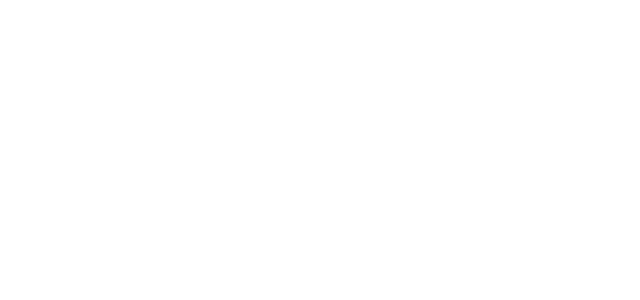
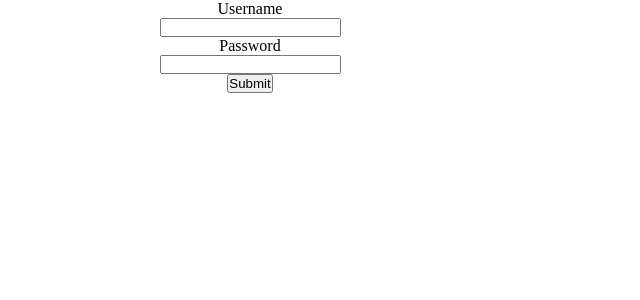
Before and after one commit to AliceWeng/Hello-World, a React (Create React App) app: page / in a window 1280 px wide. Shown: the top 300 px of the page, without its empty margins (0-640 px from the left). Built offline with nearby package versions, Linux system fonts and the light colour scheme.

Commit message:
created a sign up form

```diff
--- a/src/App.css
+++ b/src/App.css
@@ -3,3 +3,10 @@
   padding: 0;
   box-sizing: border-box;
 }
+form {
+  display: flex;
+  align-items: center;
+  flex-direction: column;
+  justify-content: center;
+  width: 500px;
+}
--- a/src/App.js
+++ b/src/App.js
@@ -1,9 +1,10 @@
 import "./App.css";
+import SignUp from "./Components/SignUp";
 
 function App() {
   return (
     <div>
-
+      <SignUp/>
     </div>
   );
 }
--- /dev/null
+++ b/src/Components/SignUp.jsx
@@ -0,0 +1,30 @@
+import { useState } from "react";
+import "../App.css";
+
+function SignUp() {
+    const [submitted, setSubmitted] = useState(false);
+
+    const handleSubmit = e => {
+        e.preventDefault();
+        setSubmitted(true);
+    }
+
+    return (
+        <> {
+            submitted
+            ? null
+            : <div>
+                <form onSubmit={handleSubmit} action="/" method="POST">
+                    <label htmlFor="username">Username</label>
+                    <input id="username" name="username" type="text" required/>
+                    <label htmlFor="password">Password</label>
+                    <input id="password" name="password" type="text" required/>
+                    <input type="submit"/>
+                </form>
+              </div>
+        }
+        </>
+    )
+}
+
+export default SignUp;
```
Also changed, not shown: public/logo192.png (added), public/logo512.png (added).
